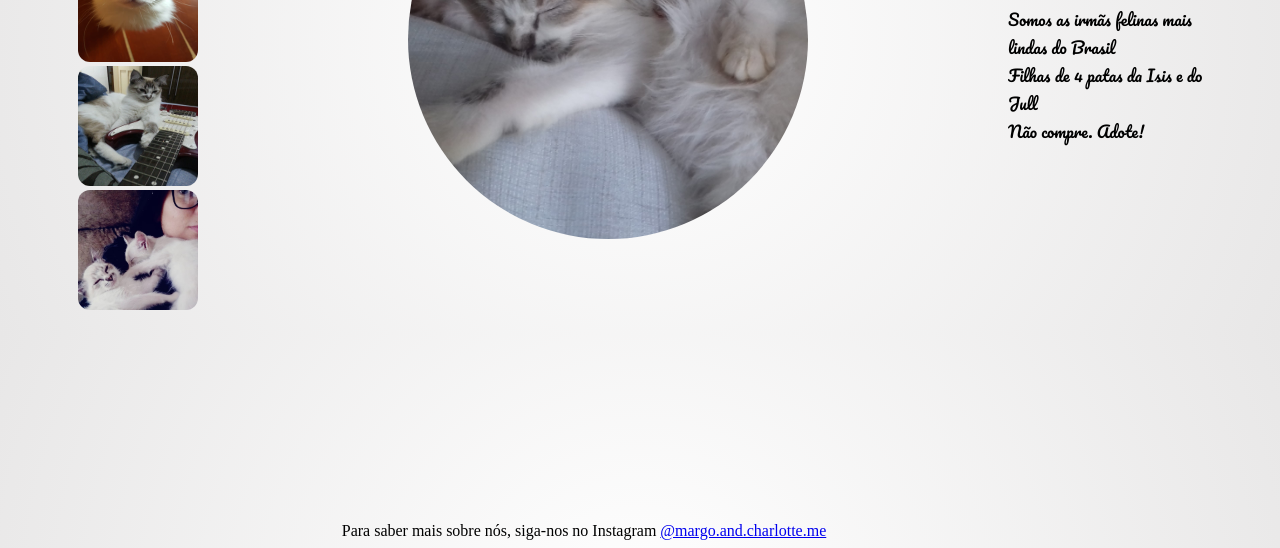
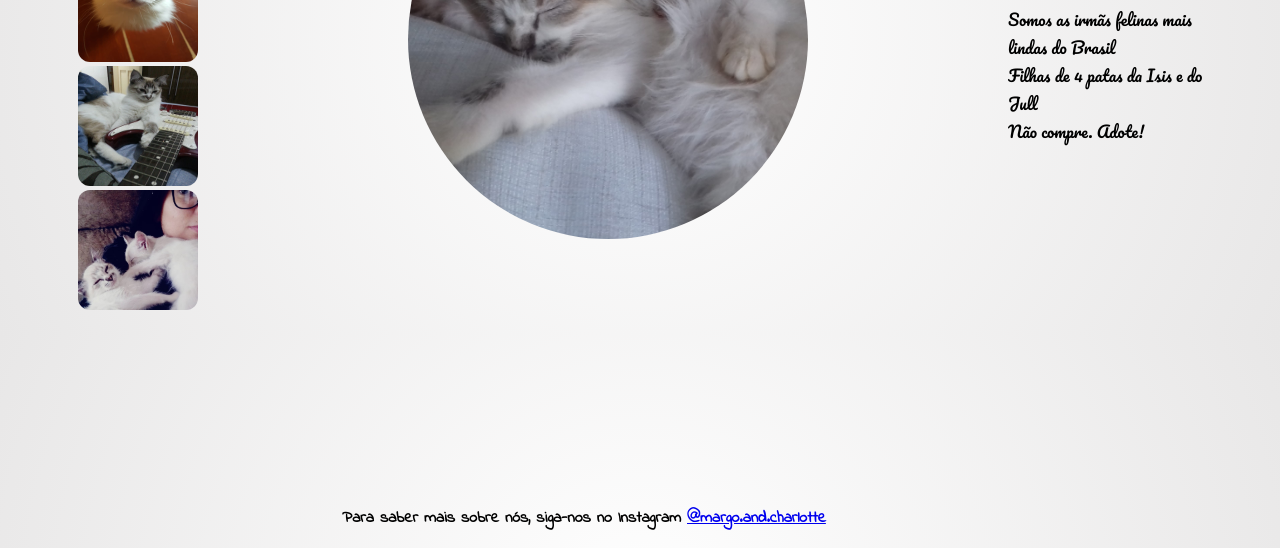
Before and after one commit to isisgoncalves/margo.and.charlotte, a plain HTML site: page index.html in a window 1280 px wide. Shown: the part 252-800 px from the top of the page. Drawn offline with Linux system fonts and the light colour scheme.

Commit message:
Fonte do Insta

```diff
--- a/index.html
+++ b/index.html
@@ -9,7 +9,7 @@
   <meta name="viewport" content="width=device-width, initial-scale=1.0">
   <title>Margô & Charlotte</title>
 
-  <link href="https://fonts.googleapis.com/css2?family=Amatic+SC&family=Pacifico&display=swap" rel="stylesheet">
+  <link href="https://fonts.googleapis.com/css2?family=Amatic+SC:wght@400;700&family=Indie+Flower&family=Pacifico&display=swap" rel="stylesheet">
 
 </head>
 
@@ -51,7 +51,7 @@
 
   <footer class="insta">
     Para saber mais sobre nós, siga-nos no Instagram
-    <a href="https://instagram.com/margo.and.charlotte" target="_blank">@margo.and.charlotte.me</a>
+    <a href="https://instagram.com/margo.and.charlotte" target="_blank">@margo.and.charlotte</a>
   </footer>
 
 </body>
--- a/style.css
+++ b/style.css
@@ -55,4 +55,7 @@ main{
   position: fixed;
   width: 90%;
   text-align: center;
+  margin-bottom: 10px;
+  font-family: 'Indie Flower', cursive;
+  font-weight: 700;
 }
```
